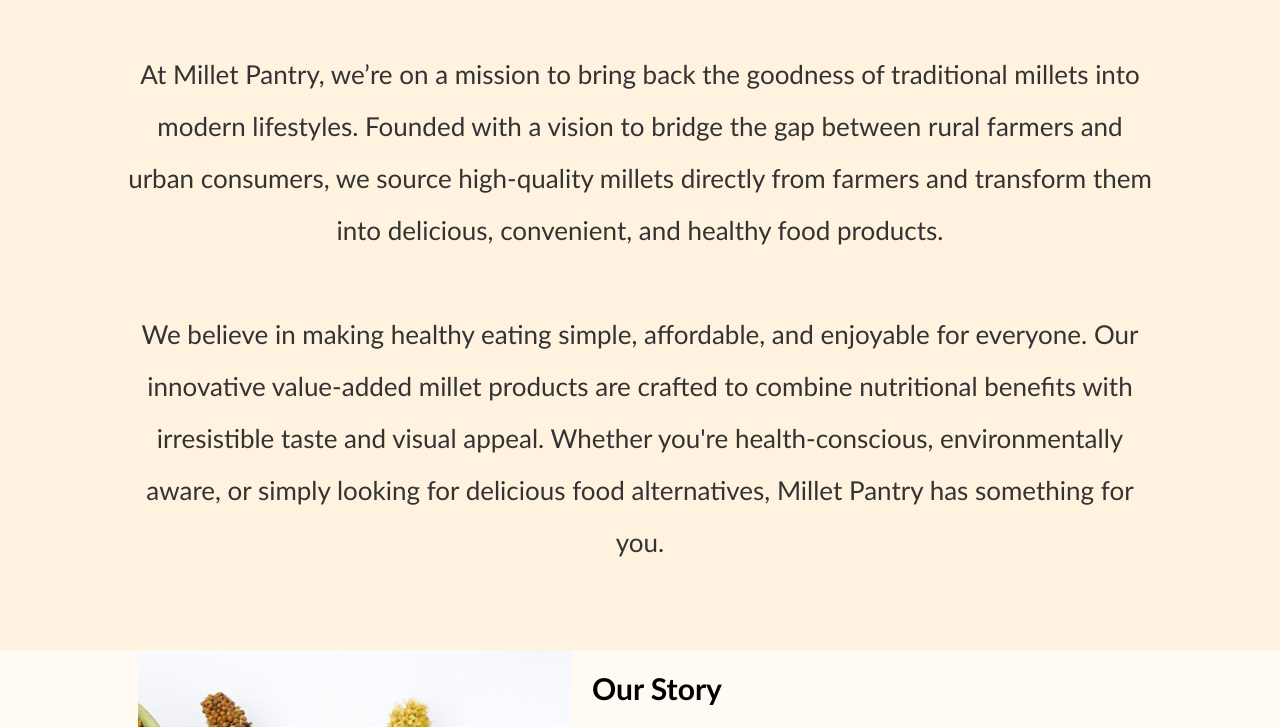
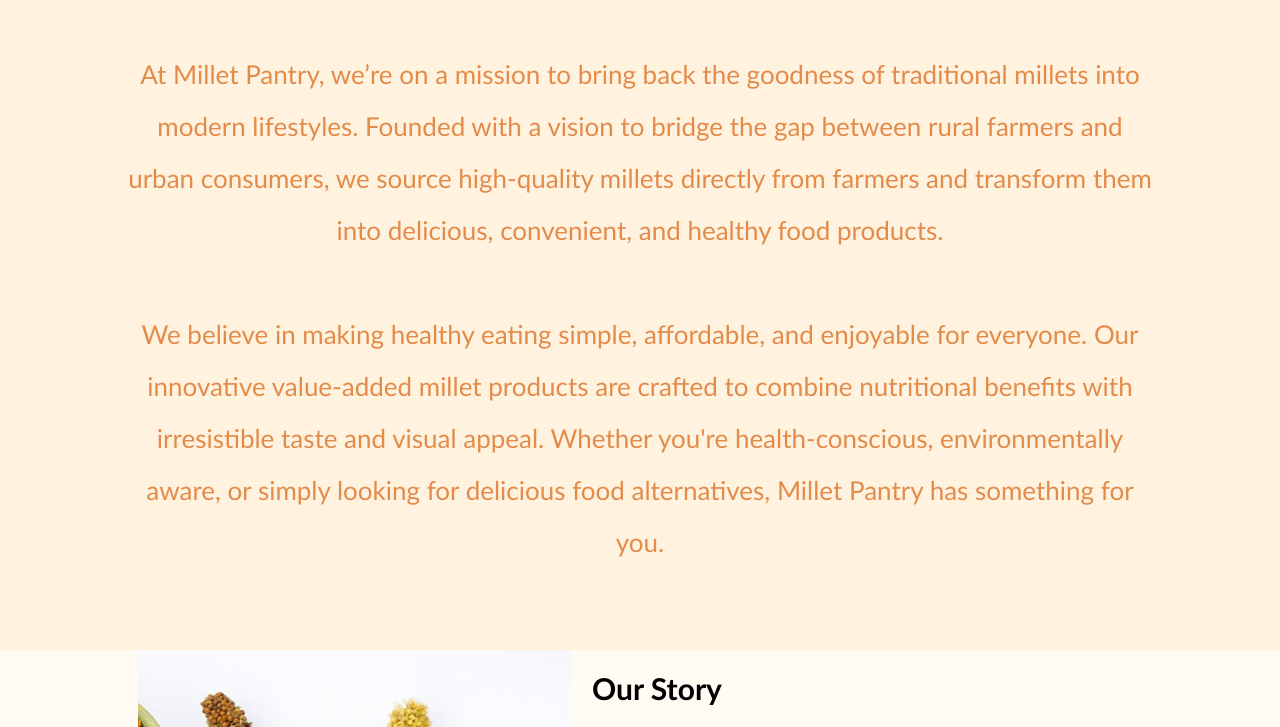
Before and after one commit to hehehenotyours/milletpantry.github.io, a plain HTML site: page aboutus.html in a window 1280 px wide. Shown: the part 286-1013 px from the top of the page. Drawn offline with Linux system fonts and the light colour scheme.

Commit message:
Update style.css

```diff
--- a/style.css
+++ b/style.css
@@ -222,7 +222,7 @@
             border-top: 1px solid #ddd; /* Border to separate sections */
             text-align: center; /* Align text to the left */
             font-size: 26px; /* Font size */
-            color: #333; /* Text color */
+            color: #e38b4a; /* Text color */
             line-height: 2.0; /* Line height for better readability */
             width: 100%;
             /* Ensure it spans the full width */
```
